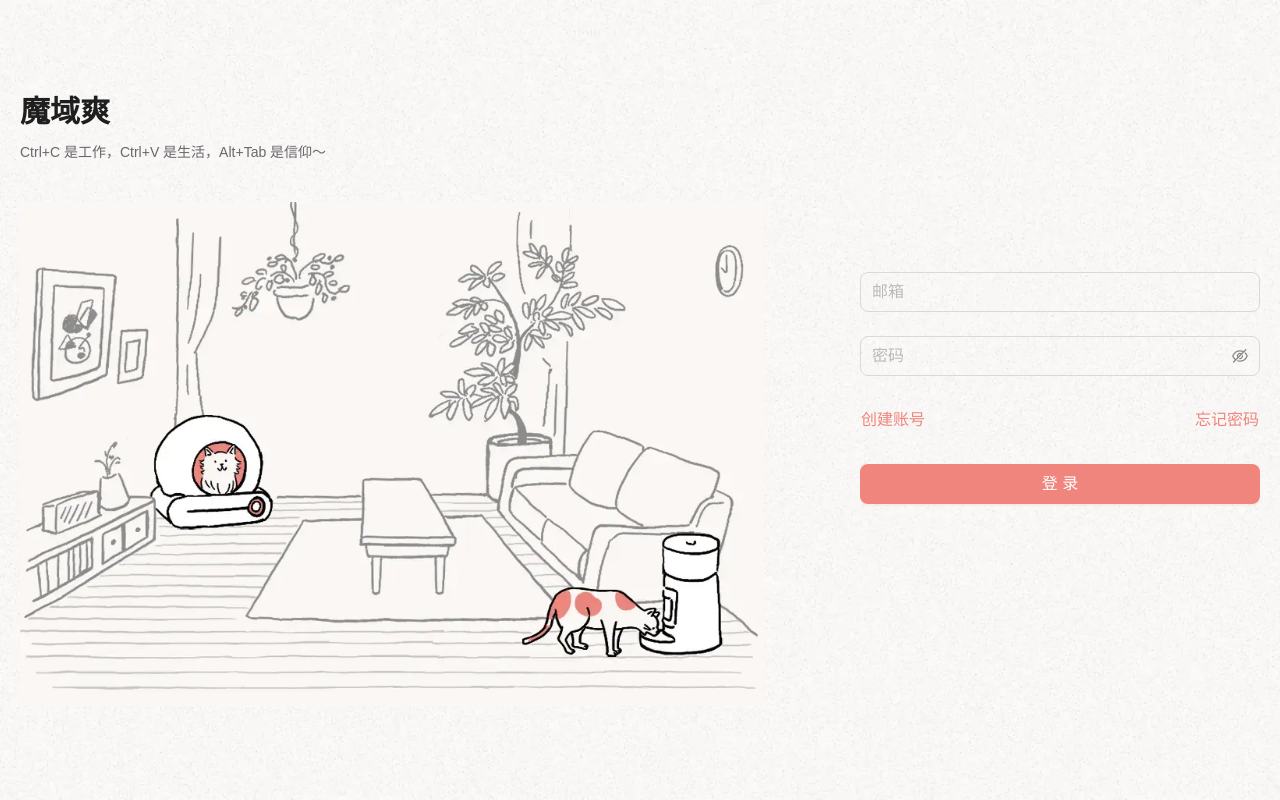
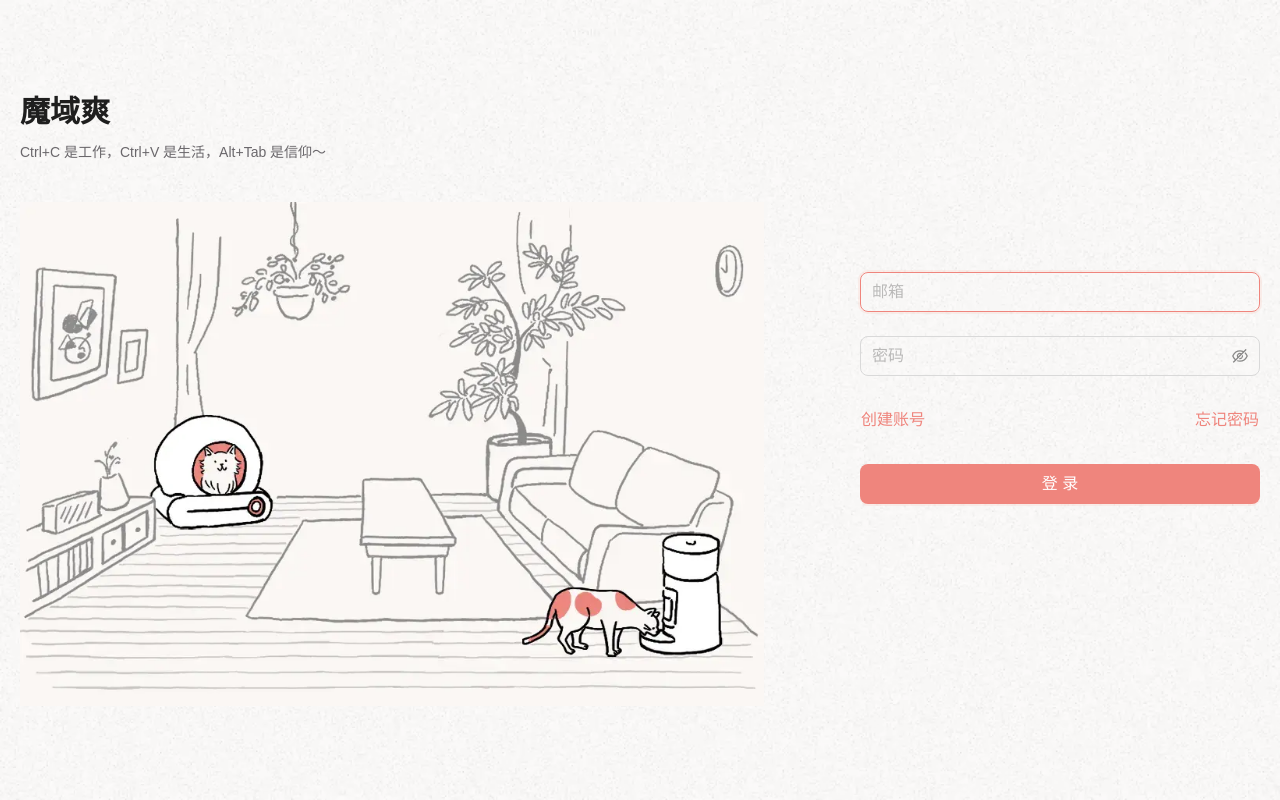
Before and after one commit to WHXRR/chat-room-frontend, a React (Vite) app: page / in a window 1280 px wide. Built offline with nearby package versions, Linux system fonts and the light colour scheme; no server answers; a web font is replaced by a local one.

Commit message:
fix(登录表单): 为邮箱输入框添加自动聚焦并启用自动完成

```diff
--- a/src/pages/Home/LoginForm.tsx
+++ b/src/pages/Home/LoginForm.tsx
@@ -11,7 +11,7 @@ export function LoginForm({
         name="email"
         rules={[{ required: true, message: '请输入邮箱!' }]}
       >
-        <Input placeholder="邮箱" />
+        <Input placeholder="邮箱" autoFocus />
       </Form.Item>
 
       <Form.Item
--- a/src/pages/Home/index.tsx
+++ b/src/pages/Home/index.tsx
@@ -89,7 +89,7 @@ export default function Home() {
               <Form
                 form={form}
                 colon={false}
-                autoComplete="off"
+                autoComplete="on"
                 size="large"
                 onFinish={onFinish}
                 className="home-form"
```
